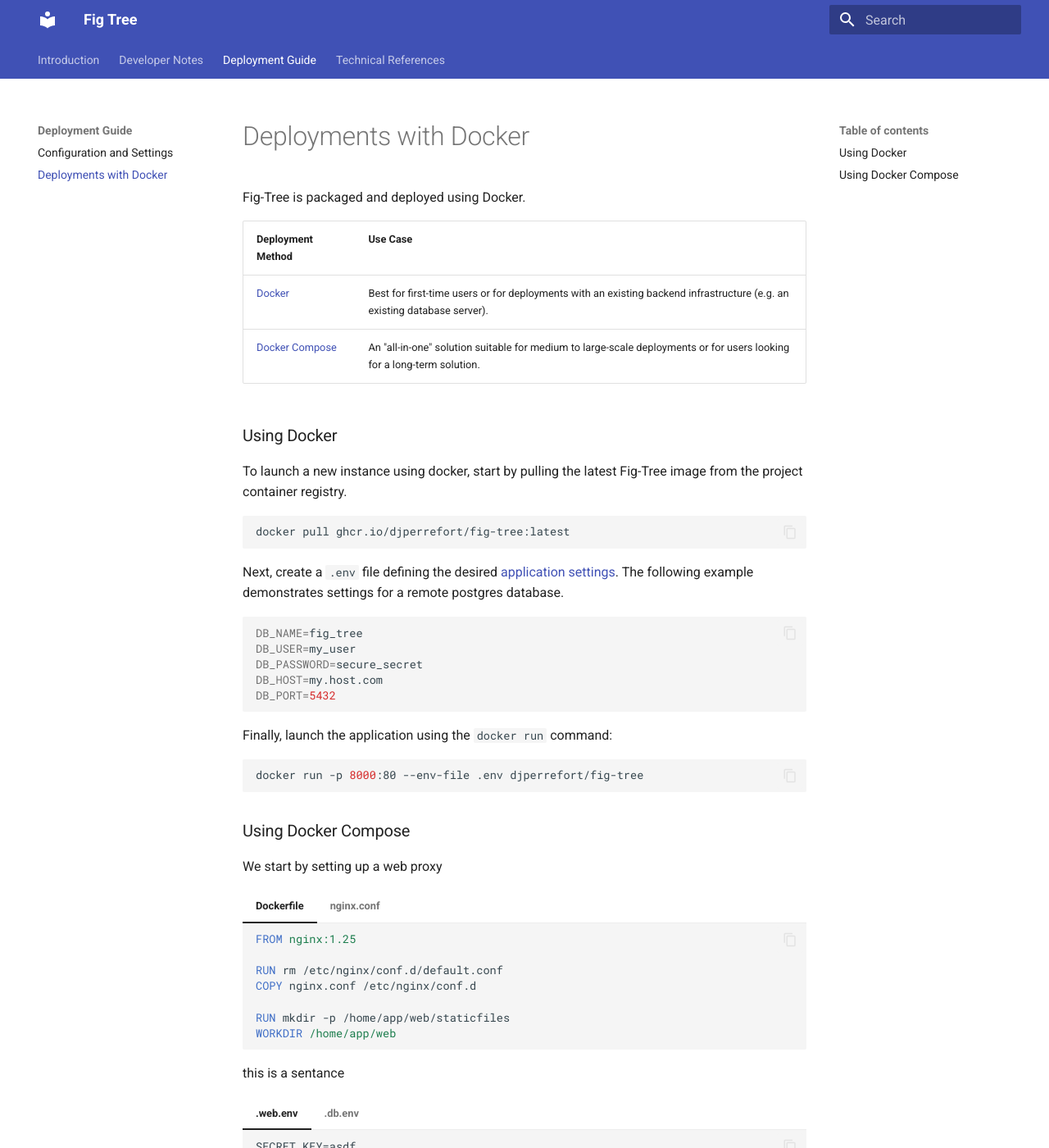
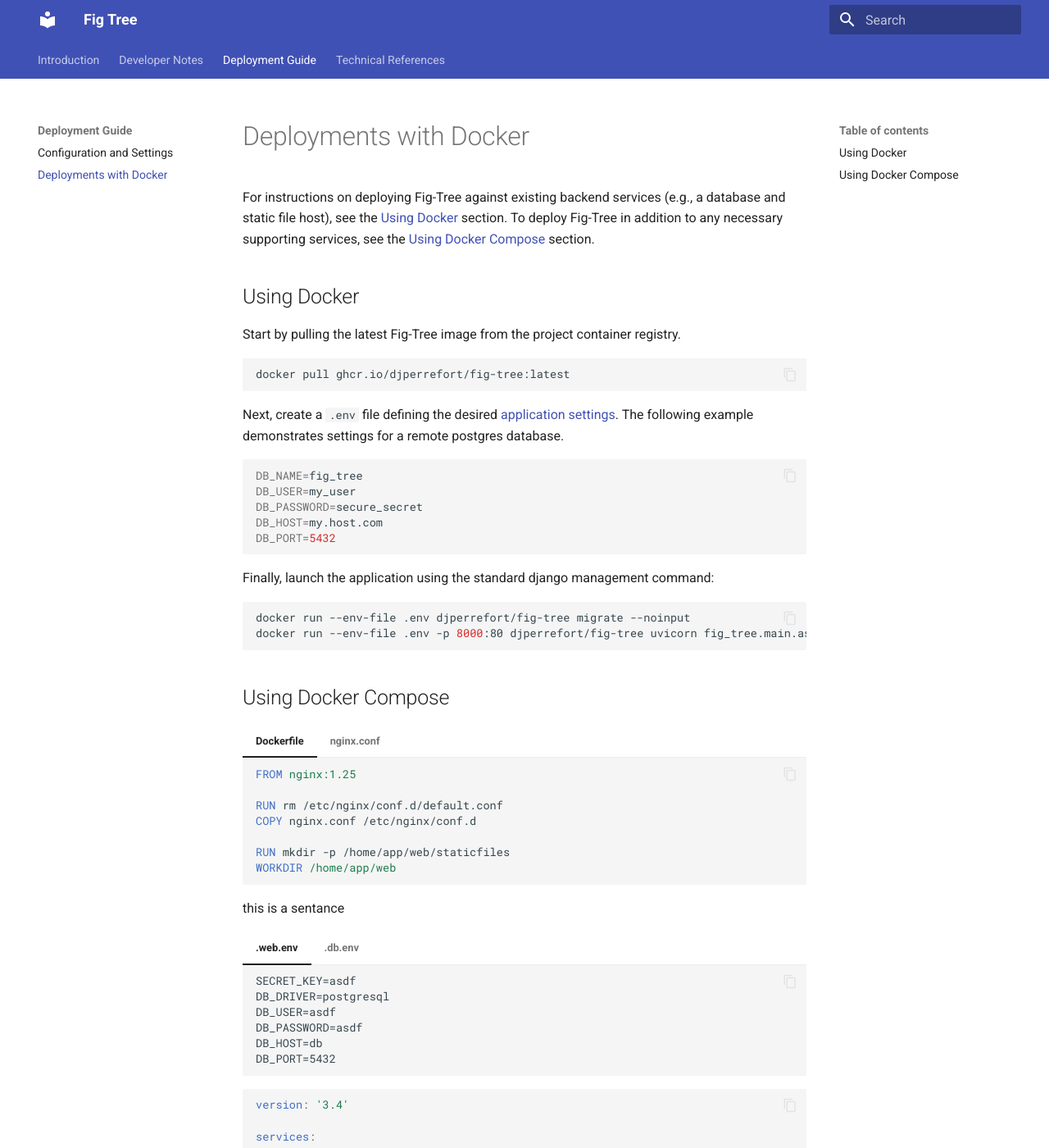
Before and after one commit to djperrefort/fig-tree, an MkDocs documentation site: the page built from docs/deployment_guide/docker.md, in a window 1280 px wide and 1400 px high. Shown: the whole window at 82% size. Built offline with MkDocs 1.6.1 and Material for MkDocs 9.7.7, drawn with Linux system fonts in a browser that asks for light colours.

Commit message:
Update docker instructions

````diff
--- a/docs/deployment_guide/docker.md
+++ b/docs/deployment_guide/docker.md
@@ -1,16 +1,12 @@
 # Deployments with Docker
 
-Fig-Tree is packaged and deployed using Docker.
+For instructions on deploying Fig-Tree against existing backend services (e.g., a database and static file host),
+see the [Using Docker](#using-docker) section. To deploy Fig-Tree in addition to any necessary supporting
+services, see the [Using Docker Compose](#using-docker-compose) section.
 
+## Using Docker
 
-| Deployment Method                       | Use Case                                                                                                                 |
-|-----------------------------------------|--------------------------------------------------------------------------------------------------------------------------|
-| [Docker](#using-docker)                 | Best for first-time users or for deployments with an existing backend infrastructure (e.g. an existing database server). |
-| [Docker Compose](#using-docker-compose) | An "all-in-one" solution suitable for medium to large-scale deployments or for users looking for a long-term solution.   |
-
-### Using Docker
-
-To launch a new instance using docker, start by pulling the latest Fig-Tree image from the project container registry.
+Start by pulling the latest Fig-Tree image from the project container registry.
 
 ```bash
 docker pull ghcr.io/djperrefort/fig-tree:latest
@@ -27,15 +23,16 @@ DB_HOST=my.host.com
 DB_PORT=5432
 ```
 
-Finally, launch the application using the `docker run` command:
+Finally, launch the application using the standard django management command:
 
 ```bash
-docker run -p 8000:80 --env-file .env djperrefort/fig-tree
+docker run --env-file .env djperrefort/fig-tree migrate --noinput
+docker run --env-file .env -p 8000:80 djperrefort/fig-tree uvicorn fig_tree.main.asgi:application --host 0.0.0.0 --port 8000
 ```
 
-### Using Docker Compose
+## Using Docker Compose
 
-We start by setting up a web proxy
+
 
 === "Dockerfile"
 
````
Also changed, not shown: 1 other file.
